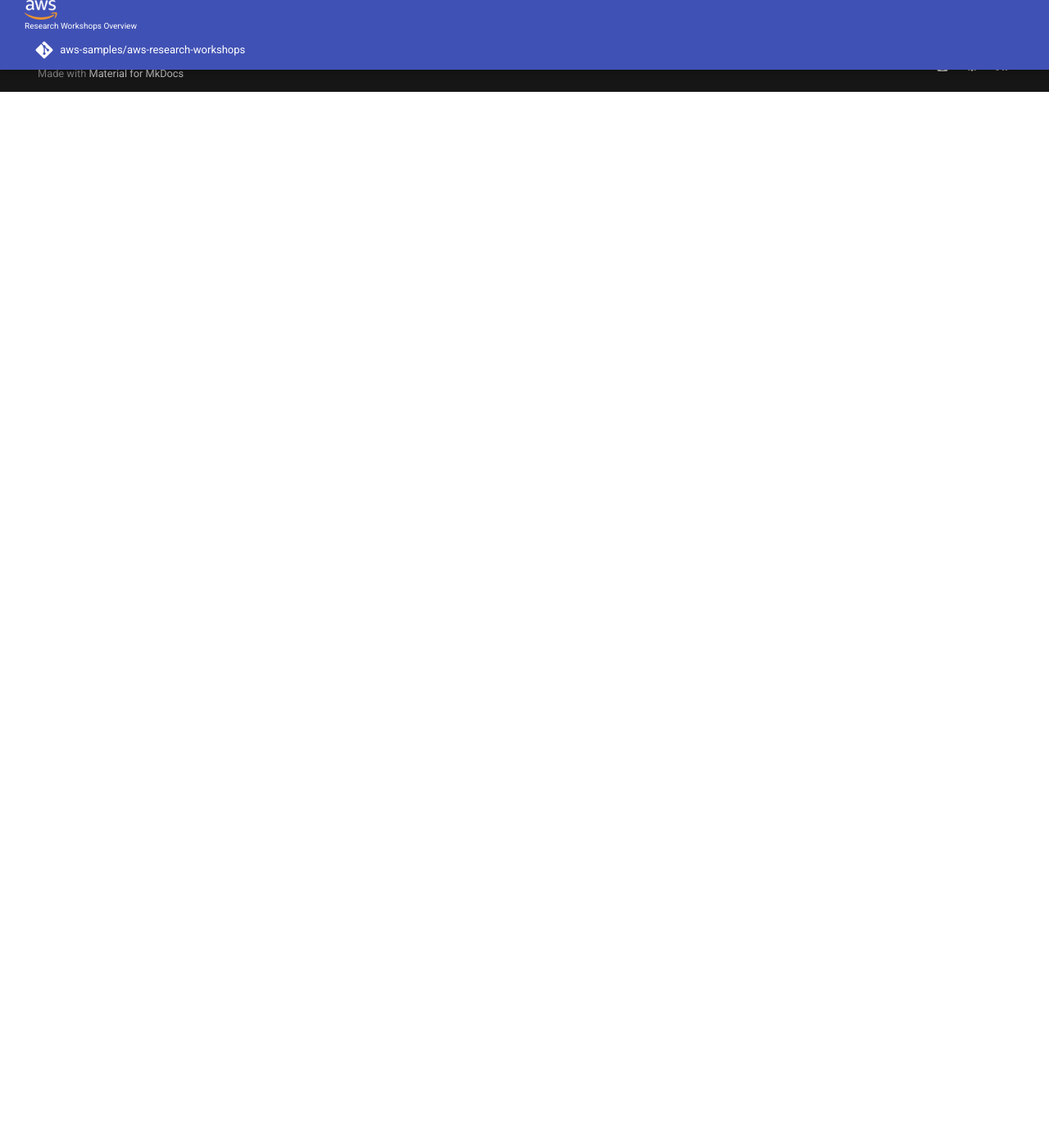
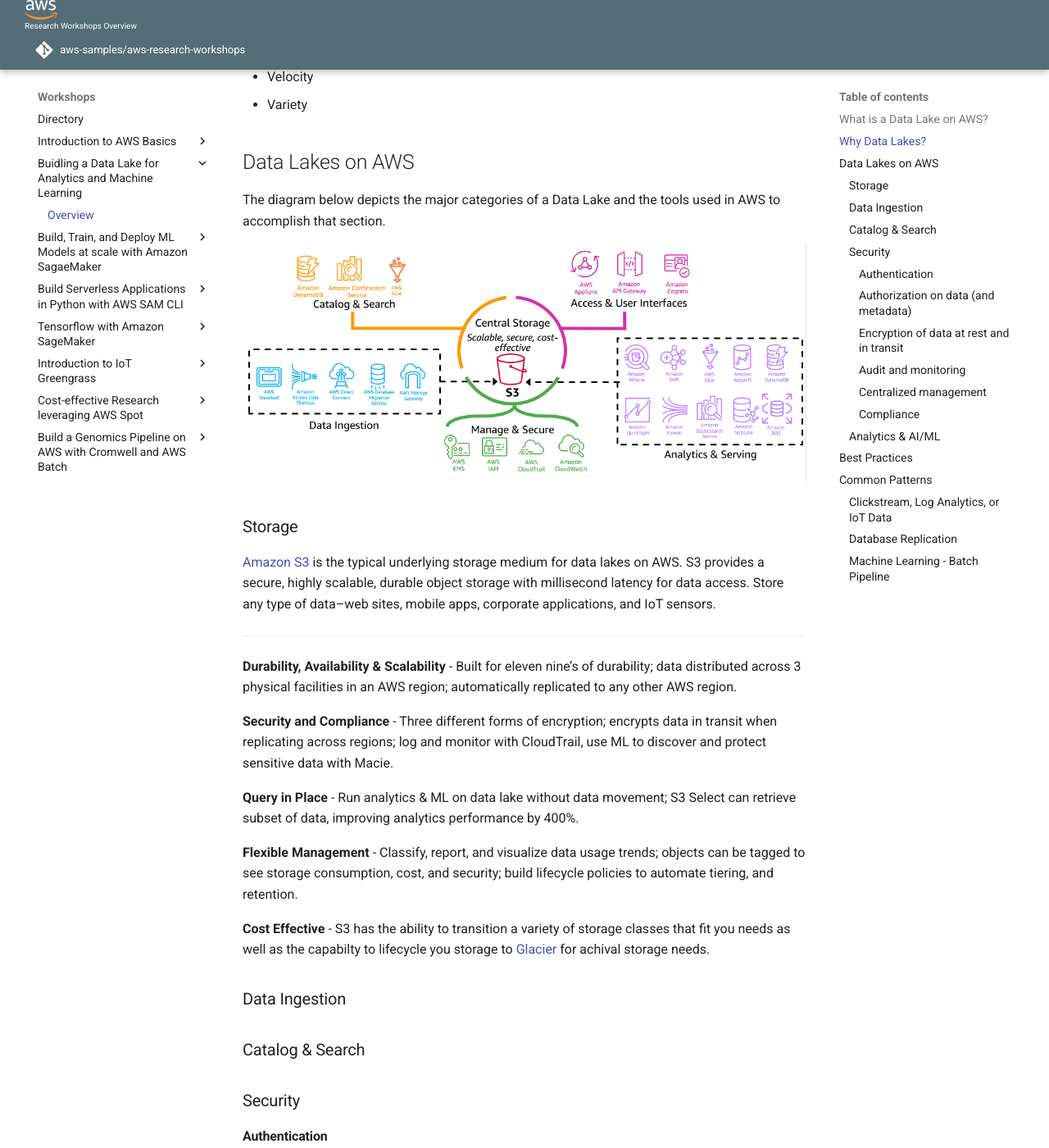
Before and after one commit to aws-samples/aws-research-workshops, an MkDocs documentation site: the page built from docs/workshops/data-lake/index.md, in a window 1280 px wide and 1400 px high, scrolled down 1288 px. Shown: the whole window at 82% size. Built offline with MkDocs 1.6.1 and Material for MkDocs 9.7.7, drawn with Linux system fonts in a browser that asks for light colours; comment, search, counter and statistics services are not loaded; some of the changed text lies outside the part shown.

Commit message:
more work on the documentation sestion for data lakes

```diff
--- a/docs/workshops/data-lake/index.md
+++ b/docs/workshops/data-lake/index.md
@@ -1 +1,99 @@
-# Buidling a Data Lake for Analytics and Machine Learning
+# Building a Data Lake for Analytics and Machine Learning
+
+## What is a Data Lake on AWS?
+
+A data lake provides a centralized repository that allows you to store your structured and unstructured data at any scale. A data lake can include both raw and curated datasets typically leveraged in analytics and AI/ML workloads. Raw datasets can be quickly ingested, in their original form, without having to force-fit them into a predefined schema. For a deeper discussion of Data Lake concepts refer to [`aws-dbs-refarch-datalake`](https://github.com/aws-samples/aws-dbs-refarch-datalake) in aws-samples on Github.
+
+The core concepts of a data lake are:
+
+* All data in one place, a single source of truth
+* Handles structured/semi-structured/unstructured/raw data
+* Supports for fast ingestion and consumption
+* Schema on read
+* Designed for low-cost storage
+* Decouples storage and compute
+* Supports protection and security rules
+
+## Why Data Lakes?
+
+![Increase in Data](../../assets/images/growing_data.png)
+
+* Volume
+* Velocity
+* Variety
+
+## Data Lakes on AWS
+
+The diagram below depicts the major categories of a Data Lake and the tools used in AWS to accomplish that section.
+
+![Data Lake](../../assets/images/data_lake.png)
+
+### Storage
+
+[Amazon S3](https://docs.aws.amazon.com/AmazonS3/latest/dev/Welcome.html) is the typical underlying storage medium for data lakes on AWS. S3 provides a secure, highly scalable, durable object storage with millisecond latency for data access. Store any type of data–web sites, mobile apps, corporate applications, and IoT sensors.
+
+***
+
+**Durability, Availability & Scalability** - Built for eleven nine’s of durability; data distributed across 3 physical facilities in an AWS region; automatically replicated to any other AWS region.
+
+**Security and Compliance** - Three different forms of encryption; encrypts data in transit when replicating across regions; log and monitor with CloudTrail, use ML to discover and protect sensitive data with Macie.
+
+**Query in Place** - Run analytics & ML on data lake without data movement; S3 Select can retrieve subset of data, improving analytics performance by 400%.
+
+**Flexible Management** - Classify, report, and visualize data usage trends; objects can be tagged to see storage consumption, cost, and security; build lifecycle policies to automate tiering, and retention.
+
+**Cost Effective** - S3 has the ability to transition a variety of storage classes that fit you needs as well as the capabilty to lifecycle you storage to [Glacier](https://aws.amazon.com/glacier/) for achival storage needs.
+
+### Data Ingestion
+
+### Catalog & Search
+
+### Security
+
+#### Authentication
+
+#### Authorization on data (and metadata)
+
+[Fine-grained access to Glue Data Catalog](https://aws.amazon.com/blogs/big-data/restrict-access-to-your-aws-glue-data-catalog-with-resource-level-iam-permissions-and-resource-based-policies/)
+
+#### Encryption of data at rest and in transit
+
+#### Audit and monitoring
+
+![Audit](../../assets/images/s3_audit.png)
+
+#### Centralized management
+
+#### Compliance
+
+![Compliance](../../assets/images/compliance.png)
+
+### Analytics & AI/ML
+
+## Best Practices
+
+* Partitioning
+* Compression
+* File Size
+
+## Common Patterns
+
+There are a number of common patterns to leverage a data lake on AWS. This includes a number of batch and real-time streaming workloads as well as preparation for model building in [Amazon SageMaker](https://aws.amazon.com/sagemaker/). For more information on implementing these common patterns check out the 2018 re:Invent talk [Effective Data Lakes: Design Patterns and Challenges](https://www.youtube.com/watch?v=v5lkNHib7bw).
+
+### Clickstream, Log Analytics, or IoT Data
+
+![Clickstream](../../assets/images/click_stream.png)
+
+### Database Replication
+
+![Database Replication](../../assets/images/database_replication.png)
+
+### Machine Learning - Batch Pipeline
+
+![ML Pipeline](../../assets/images/ml_pipeline.png)
+
+# Workshop
+
+In this workshop you will walk through using the [Yelp Reviews NLP Fast.ai](https://registry.opendata.aws/fast-ai-nlp/) form the AWS Open Data registry to catalog the raw data, gain sentiment insight from Comprehend, and visualizing the results.
+
+* [Yelp Reviews Jupyter Notebook](https://github.com/aws-samples/aws-research-workshops/blob/master/notebooks/building_data_lakes/building_data_lakes-yelp.ipynb)
--- a/mkdocs.yml
+++ b/mkdocs.yml
@@ -17,6 +17,9 @@
   name: 'material'
   logo: 'assets/images/aws_smile_logo.png'
   favicon: 'assets/images/aws-favicon.ico'
+  palette:
+    primary: 'blue grey'
+    accent: 'blue grey'
   feature:
     tabs: true
   custom_dir: 'docs/theme'
@@ -38,6 +41,7 @@
   - admonition
   - codehilite
   - pymdownx.details
+  - pymdownx.tasklist
 
 # Navigation
 nav:
```
Also changed, not shown: docs/index.md (+5 -0 lines), docs/assets/images/aws_datalake.png (added), docs/assets/images/click_stream.png (added), docs/assets/images/compliance.png (added), docs/assets/images/database_replication.png (added), docs/assets/images/growing_data.png (added), docs/assets/images/ml_pipeline.png (added), docs/assets/images/s3_audit.png (added).
